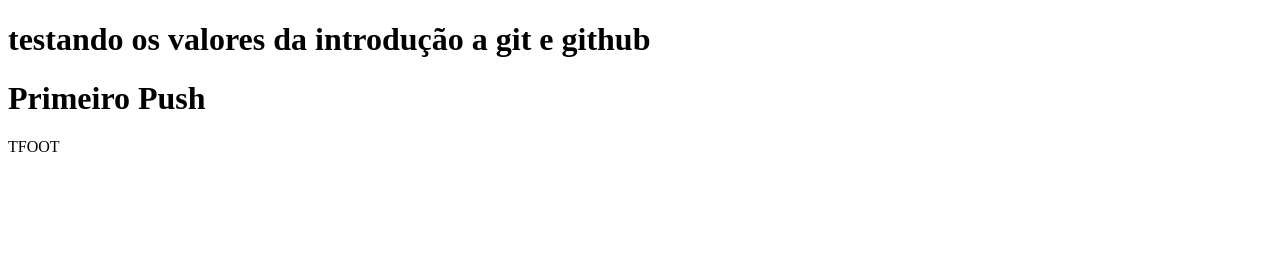
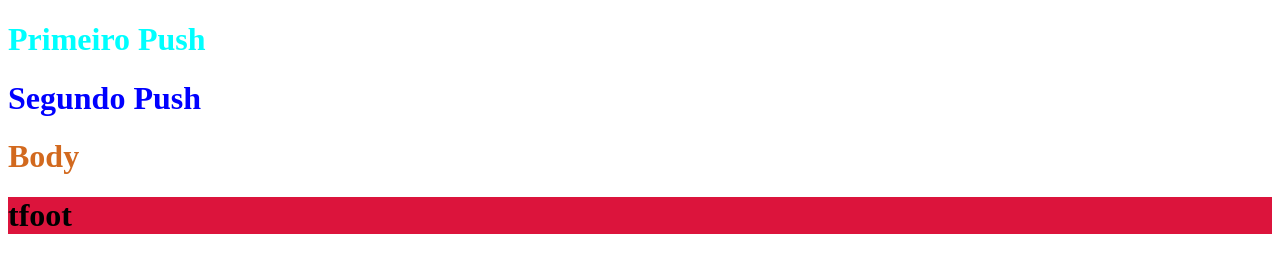
Before and after one commit to HenriqueHachimine/Curso-de-introdu-o-a-GIT-e-GITHUB-PETIFTM, a plain HTML site: page index.htm in a window 1280 px wide. Drawn offline with Linux system fonts and the light colour scheme.

Commit message:
segundo commit fazendo alterações de style no arquivo

```diff
--- a/index.htm
+++ b/index.htm
@@ -6,17 +6,22 @@
     <title>Primeiro Push</title>
 </head>
 <header>
-    <h1>
-        testando os valores da introdução a git e github
+    <h1 style="color: aqua;">
+        Primeiro Push
+    </h1>
+    <h1 style="color: blue;">
+        Segundo Push
     </h1>
 </header>
 <body>
-    <h1>
-        Primeiro Push
+    <h1 style="color: chocolate;">
+        Body
     </h1>
 </body>
-<tfoot>
-    TFOOT
+<tfoot >
+    <h1 style="background-color: crimson;">
+        tfoot
+    </h1>
 </tfoot>
 
 </html>
```
